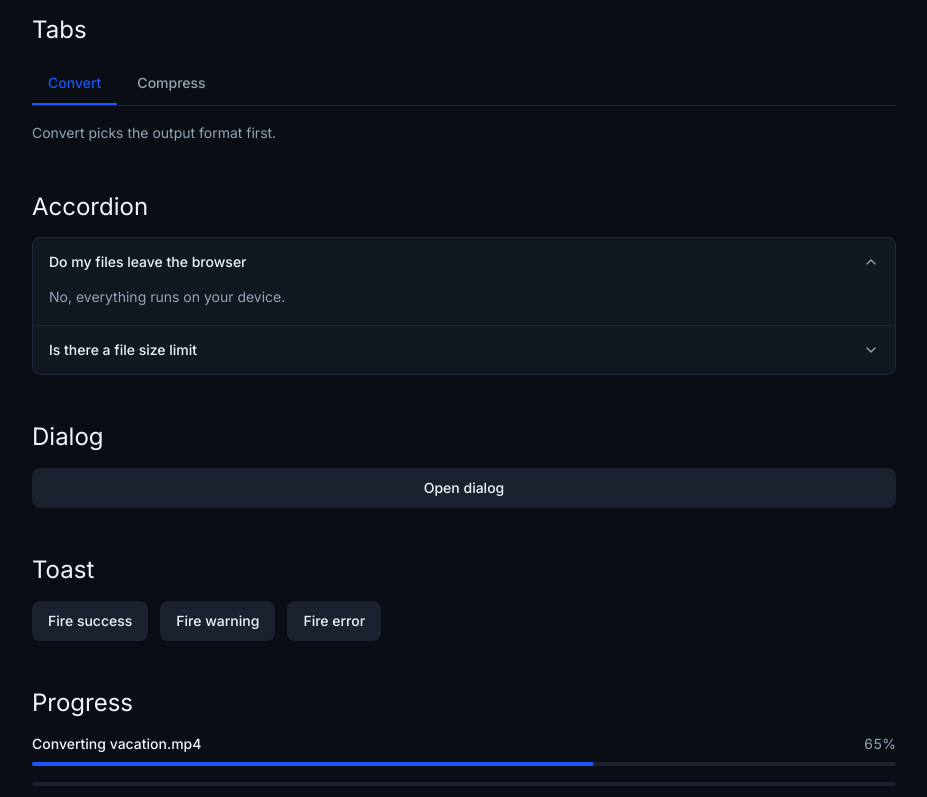
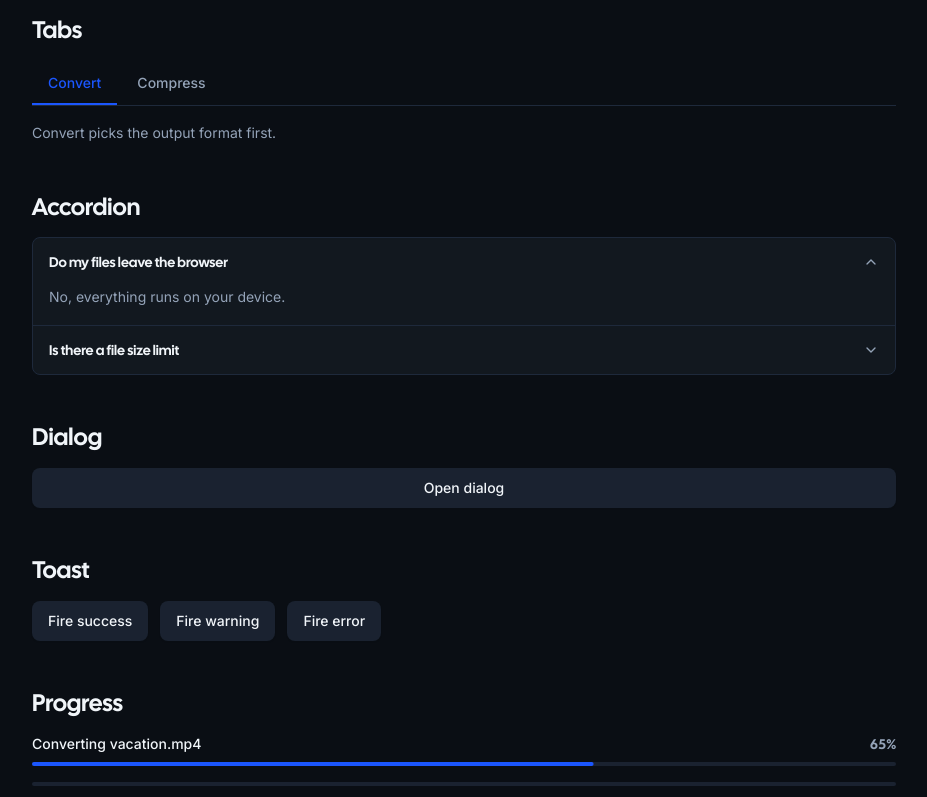
Before and after one commit to limalime/toolify, a Next.js app: page /en/internal/primitives in a window 1280 px wide. Shown: the part 2000-2797 px from the top of the page, without its empty margins (176-1103 px from the left). Built offline with nearby package versions, Linux system fonts and the light colour scheme.

Commit message:
fix: sunk footer wordmark and display face for titles
- footer wordmark bleeds past the bottom edge over its glow
- headings and component titles render in calsans again
- font variable lives on html so display chains resolve

```diff
--- a/src/app/[locale]/internal/primitives/demo.tsx
+++ b/src/app/[locale]/internal/primitives/demo.tsx
@@ -355,7 +355,7 @@ export default function PrimitivesDemo() {
 				<ProgressRoot value={65}>
 					<div className="flex items-center justify-between gap-2">
 						<ProgressLabel>Converting vacation.mp4</ProgressLabel>
-						<ProgressValue />
+						<ProgressValue className="font-display" />
 					</div>
 					<ProgressTrack className="bg-surface-2" size="sm">
 						<ProgressIndicator />
--- a/src/app/[locale]/layout.tsx
+++ b/src/app/[locale]/layout.tsx
@@ -73,10 +73,13 @@ export default async function LocaleLayout({
 	const dir = LOCALES.find((entry) => entry.code === locale)?.dir ?? "ltr";
 
 	return (
-		<html dir={dir} lang={locale} suppressHydrationWarning>
-			<body
-				className={`${inter.variable} flex min-h-screen flex-col antialiased`}
-			>
+		<html
+			dir={dir}
+			lang={locale}
+			suppressHydrationWarning
+			className={inter.variable}
+		>
+			<body className="flex min-h-screen flex-col antialiased">
 				<NextIntlClientProvider>
 					<ThemeProvider
 						attribute="class"
--- a/src/app/globals.css
+++ b/src/app/globals.css
@@ -311,6 +311,15 @@
 	border-radius: 4px;
 }
 
+/* component titles render in the display face, like all headings */
+[data-slot="dialog-title"],
+[data-slot="alert-dialog-title"],
+[data-slot="alert-title"],
+[data-slot="toast-title"],
+[data-slot="accordion-trigger"] {
+	font-family: "CalSans", var(--font-inter), system-ui, sans-serif;
+}
+
 /* menu rows stay thumb reachable */
 [role="option"],
 [role="menuitem"],
--- a/src/components/landing/tool-menu.tsx
+++ b/src/components/landing/tool-menu.tsx
@@ -85,7 +85,7 @@ export default function ToolMenu({
 						id={CATEGORY_ANCHORS[group.category]}
 						key={group.category}
 					>
-						<h2 className="font-sans eyebrow text-caption text-text-3">
+						<h2 className="eyebrow text-caption text-text-3">
 							{group.tools[0]?.categoryLabel}
 						</h2>
 						<div className="mt-3 grid grid-cols-2 gap-4 md:grid-cols-3 lg:grid-cols-4">
--- a/src/components/layout/site-footer.tsx
+++ b/src/components/layout/site-footer.tsx
@@ -19,7 +19,7 @@ export default async function SiteFooter() {
 				aria-hidden="true"
 				className="absolute inset-x-0 top-0 h-px bg-gradient-to-r from-transparent via-blue-500/60 to-transparent"
 			/>
-			<div className="mx-auto flex w-full max-w-6xl flex-col gap-10 px-4 pt-10 pb-6">
+			<div className="mx-auto flex w-full max-w-6xl flex-col gap-10 px-4 pt-10">
 				<div className="flex flex-col gap-6 md:flex-row md:items-start md:justify-between">
 					<nav
 						aria-label={t("legal")}
@@ -39,7 +39,7 @@ export default async function SiteFooter() {
 						<InlineLocaleList />
 					</nav>
 				</div>
-				<div className="relative">
+				<div className="relative -mb-8">
 					<div
 						aria-hidden="true"
 						className="pointer-events-none absolute inset-x-0 -top-16 bottom-0 bg-[radial-gradient(ellipse_60%_100%_at_50%_100%,rgba(27,86,253,0.22),transparent_70%)]"
```
Also changed, not shown: 2 other files (tests, documents, lock files or other folders).
